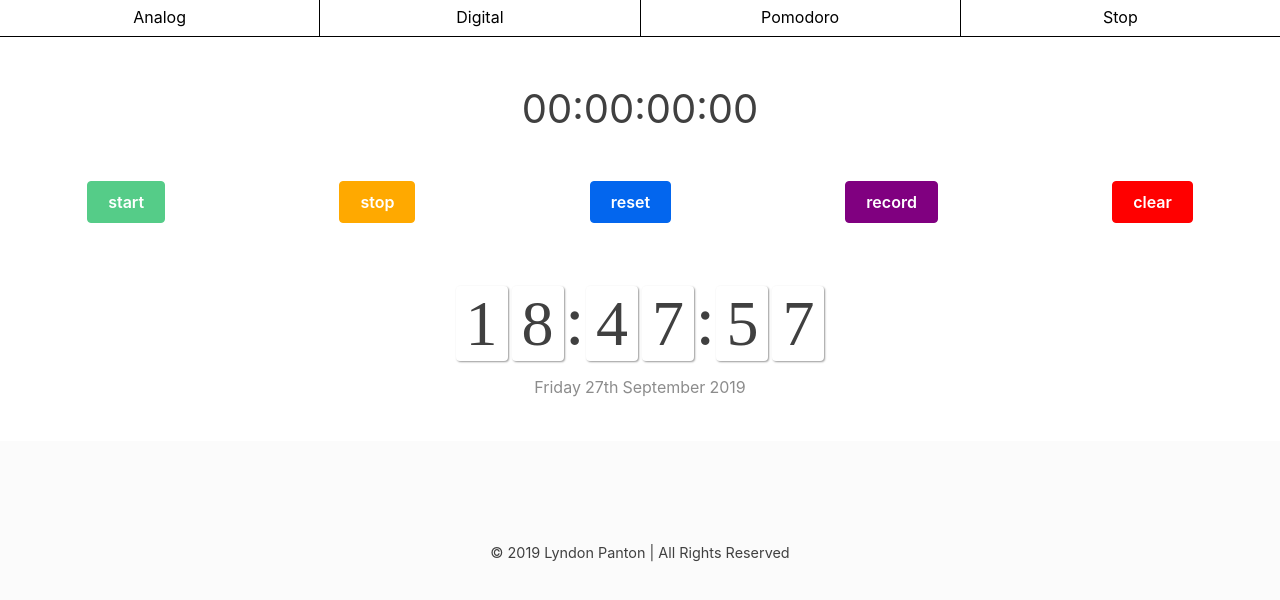
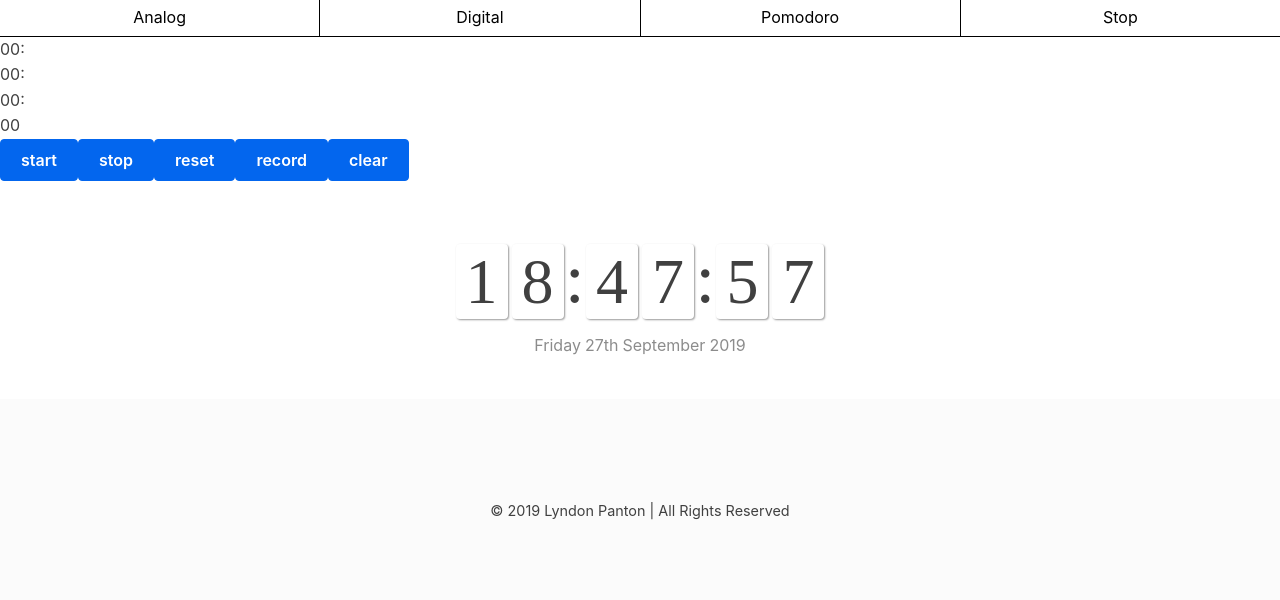
Before and after one commit to lyndonpanton/react-time, a React (Create React App) app: page / in a window 1280 px wide. Shown: the top 600 px of the page. Built offline with nearby package versions, Linux system fonts and the light colour scheme.

Commit message:
replaced watch component with stop component

```diff
--- a/src/App.js
+++ b/src/App.js
@@ -1,7 +1,7 @@
 import React from "react";
 import Header from "./Header";
 import Digital from "./Digital";
-import Watch from "./Watch";
+import Stop from "./Stop";
 import Footer from "./Footer";
 import "./index.css";
 import "./App.css";
@@ -25,7 +25,7 @@ class App extends React.Component {
 			<div className="app">
 				<Header />
 				<main>
-					<Watch />
+					<Stop />
 					<Digital />
 				</main>
 				<Footer author={author} rights={rights} year={year} />
```
